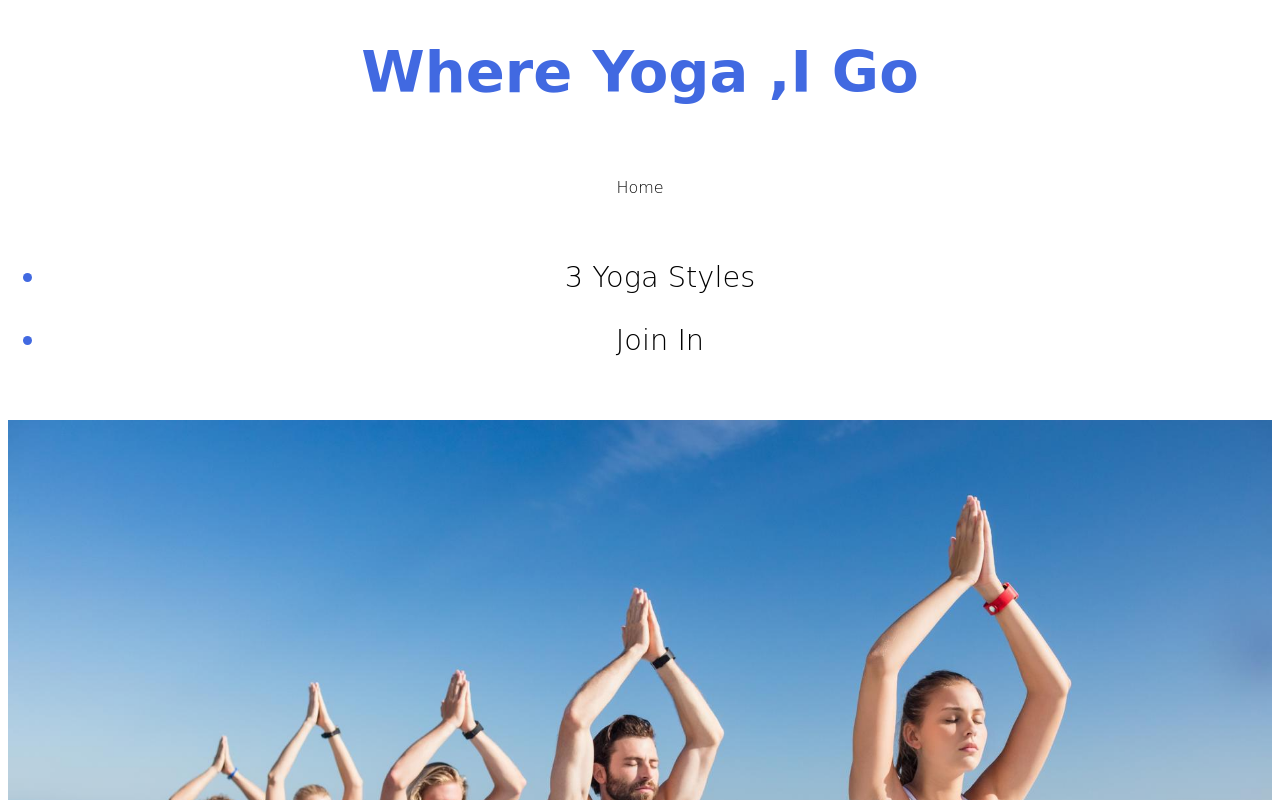
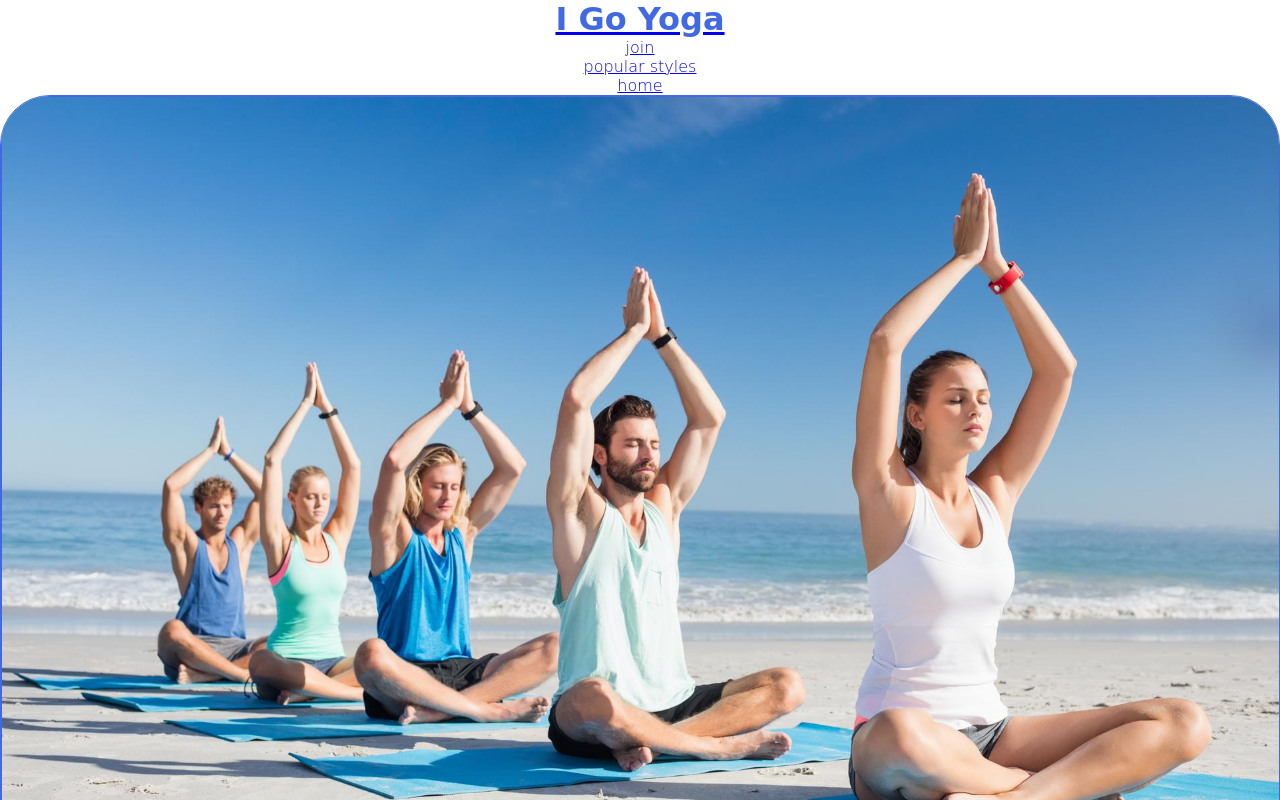
Before and after one commit to LChristopherJ/trial-error, a plain HTML site: page index.html in a window 1280 px wide. Shown: the top 800 px of the page. Drawn offline with Linux system fonts and the light colour scheme; a web font is replaced by a local one.

Commit message:
replace header and nav

```diff
--- a/css/style.css
+++ b/css/style.css
@@ -1,4 +1,9 @@
 @import url('https://fonts.googleapis.com/css2?family=Prosto+One&display=swap');
+
+* {
+    margin: 0;
+    padding: 0;
+}
 
 header {
 
@@ -8,12 +13,10 @@ header {
 }
 
 
-body {
-    color: black
-}
+h1 {
+    font-family: 'Prosto One', cursive;
+    color: royalblue;
 
-h2 {
-    font-family: 'Prosto One', cursive;
 }
 
 /*navigation heading*/
@@ -21,8 +24,6 @@ h2 {
 .logo {
     text-align: center;
     font-size: 180%
-
-
 }
 
 nav {
@@ -43,14 +44,32 @@ nav {
 #navigation-list {
     list-style-type: none;
     margin: 30px;
-    display:inline
+    display: inline
 }
+
 /*hero*/
+
+#main-pic {
+    border: 1px solid royalblue;
+    border-radius: 50px;
+    overflow: hidden;
+    padding: 0%;
+
+}
 
 
 
 
 /*lower pictures*/
+
+.under-hero,
+img {
+    border: 1px solid royalblue;
+    border-radius: 5px;
+    overflow: hidden;
+
+
+}
 
 
 
@@ -77,6 +96,10 @@ nav {
     background-repeat: no-repeat;
     background-size: cover;
     overflow: hidden;
+    border: 1px solid royalblue;
+    border-radius: 50px;
+    overflow: hidden;
+
 }
 
 /*footer*/
--- a/index.html
+++ b/index.html
@@ -1,53 +1,42 @@
 <!DOCTYPE html>
-<html lang="en-US">
+<html lang="en">
 
 <head>
     <meta charset="UTF-8">
     <meta http-equiv="X-UA-Compatible" content="IE=edge">
     <meta name="viewport" content="width=device-width, initial-scale=1.0">
+    <meta name="description" content="Yoga website for begginers to proffesionals in England">
+    <meta name="keywords" content="yoga,health,yoga styles,yoga benefits,yoga england">
     <link rel="stylesheet" href="./css/style.css">
-    <meta name="description" content="yoga based information and motivation website">
-    <meta name="keywords" content="yoga club,yoga,uk,yoga benefits">
-    <title>>Where Yoga ,I Go</title>
+
+    <title>I Go Yoga</title>
+
+
+
 </head>
 
 <body>
+    <header>
+        <a href="index.html">
+            <h1 id="main-logo">I Go Yoga</h1>
+        </a>
+        <nav>
+            <ul id="menu">
+                <li><a href="#">join</a>
+                <li><a href="#">popular styles</a></li>
 
-    <header class="logo">
-        <h1>Where Yoga ,I Go
-        </h1>
-
-    <div>
-        <nav class="navigation">
-            <ul id="navigation-list">
-                <li><a href="index.html" class="active" target="_blank">Home</a>
+                <li><a href="index.html" class="active">home</a></li>
                 </li>
             </ul>
-            <ul>
-                <li><a href="gallery.html" target="_blank">3 Yoga Styles</a>
-                </li>
-            </ul>
-            <ul>
-                <li><a href="#" target="_blank">Join In</a>
-                </li>
-            </ul>
+        </nav>
+    </header>
+    <section id="main-pic"><img src="/images/teaching yoga.jpeg" alt="teaching yoga on beach" width="100%"
+            height="auto">
+    </section>
+    </section>
 
-        </nav>
-    </div>
-    </header>
-    <section class="hero"><img src="/images/teaching yoga.jpeg" alt="teaching yoga on beach" width="100%" height="auto">
-    </section>
-    <div class="under-hero">
-        <img src="/images/colorful coastline rotate.jpeg" alt="colorful trees along coastline" width="auto"
-            height="300px">
-        <img src="/images/guy hands stand yoga.jpeg" alt=" man doing yoga pose" width="auto" height="300px">
-        <img src="/images/matching sky yoga.jpeg" alt="woman namaste" width="39%" height="300px">
-        <img src="/images/guy hands stand yoga flipped.jpeg" alt=" man doing yoga pose" width="auto" height="300px">
-        <img src="/images/colorful coastline rotate.jpeg" alt="colorful trees along coastline" width="auto"
-            height="300px">
-    </div>
+    <!--Start of benefits-->
 
-    </section>
     <section id="bullet-point-bg">
         <h1 id="ethos">Multiple benefits of yoga</h1>
         <h2 id="benefits1">Social Benefits <i class="fa-solid fa-globe"></i></h2>
```
Also changed, not shown: gallery.html (+14 -4 lines).
